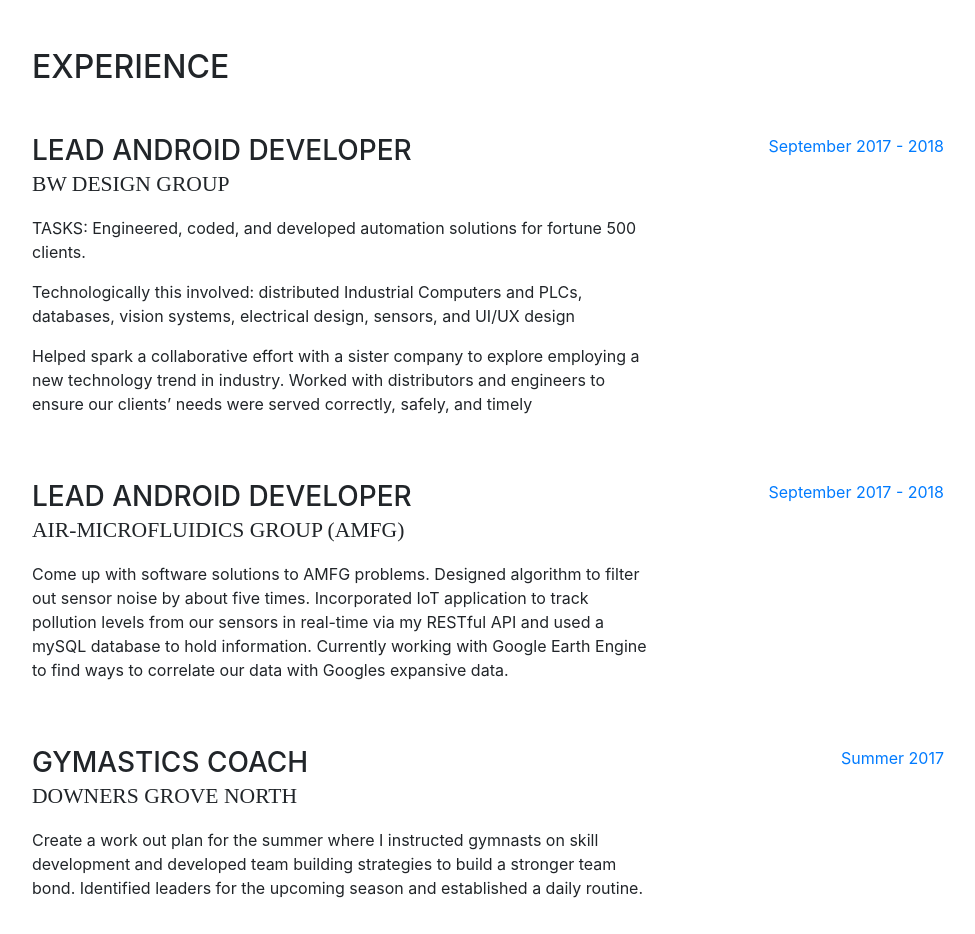
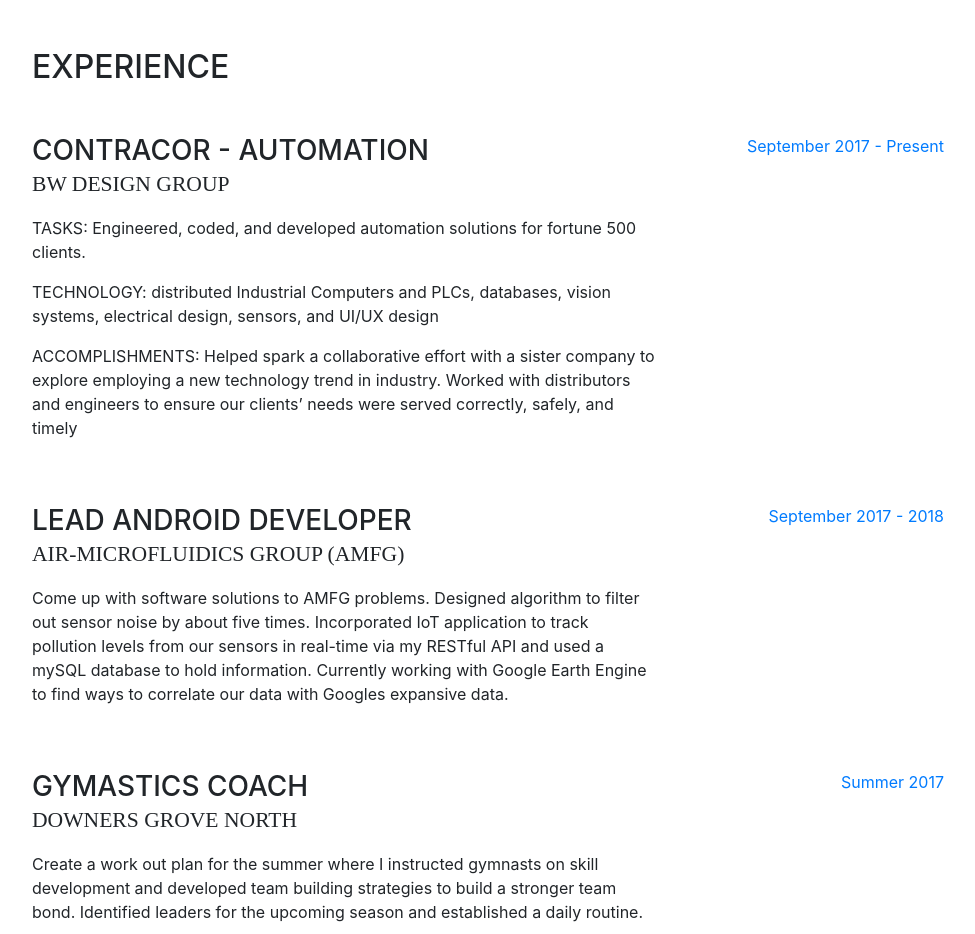
Before and after one commit to Straw-Sopcic/Straw-Sopcic.github.io, a website with bundled scripts: page index.html in a window 1280 px wide. Shown: the part 800-1734 px from the top of the page, without its empty margins (288-1263 px from the left). Built offline with nearby package versions, Linux system fonts and the light colour scheme; a web font is replaced by a local one.

Commit message:
BWDG description modifiying/cleaning

```diff
--- a/index.html
+++ b/index.html
@@ -120,15 +120,15 @@
 
 					<div class="resume-item d-flex flex-column flex-md-row mb-5">
             <div class="resume-content mr-auto">
-              <h3 class="mb-0">Lead Android Developer</h3>
+              <h3 class="mb-0">Contracor - Automation</h3>
               <div class="subheading mb-3">BW Design Group</div>
               <p>TASKS: Engineered, coded, and developed automation solutions for fortune 500 clients.</p>
-			  			<p>Technologically this involved: distributed Industrial Computers and PLCs, databases, vision systems, electrical design, sensors, and UI/UX design</p>
-				  		<p>Helped spark a collaborative effort with a sister company to explore employing a new technology trend in industry.
+			  			<p>TECHNOLOGY: distributed Industrial Computers and PLCs, databases, vision systems, electrical design, sensors, and UI/UX design</p>
+				  		<p>ACCOMPLISHMENTS: Helped spark a collaborative effort with a sister company to explore employing a new technology trend in industry.
 									Worked with distributors and engineers to ensure our clients’ needs were served correctly, safely, and timely</p>
             </div>
             <div class="resume-date text-md-right">
-              <span class="text-primary">September 2017 - 2018</span>
+              <span class="text-primary">September 2017 - Present</span>
             </div>
           </div>
 
```
